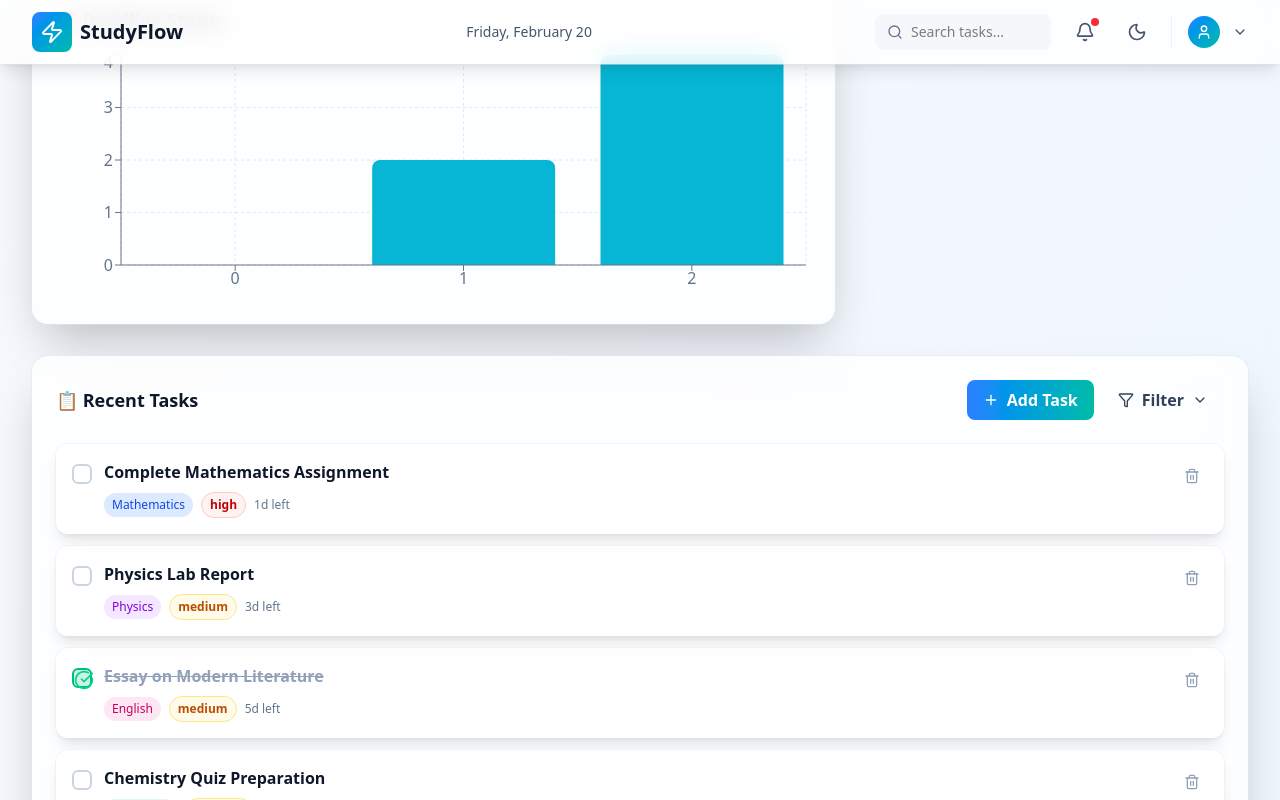
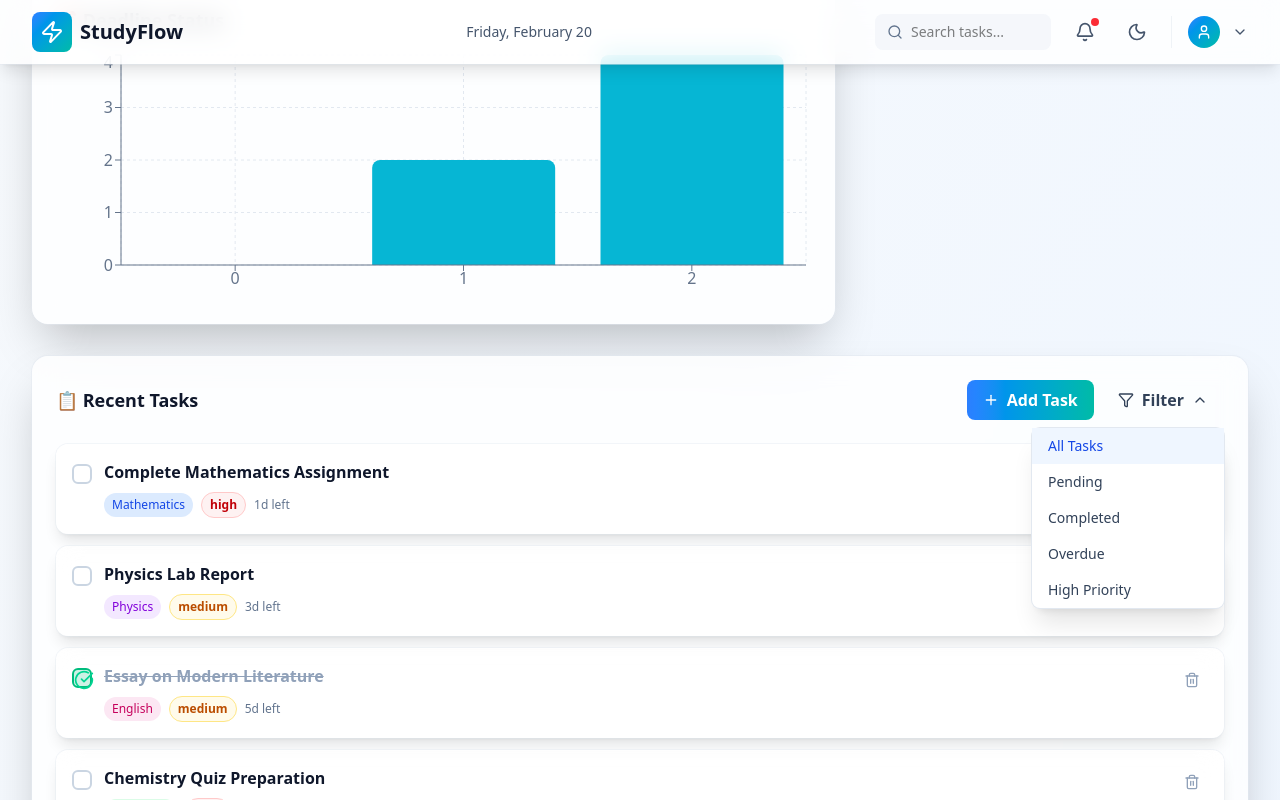
Before and after one commit to sumanth965/smart-student-productivity-system, a React (Vite) app in the folder frontend/: page /dashboard in a window 1280 px wide. Both pictures are taken after a click on the button "Filter". Shown: the part 794-1594 px from the top of the page. Built offline with nearby package versions, Linux system fonts and the light colour scheme.

Commit message:
Added navigatin to dashboard , crrt colors and filter

```diff
--- a/frontend/src/pages/Dasboard.jsx
+++ b/frontend/src/pages/Dasboard.jsx
@@ -1,39 +1,7 @@
 import React, { useState, useEffect, useCallback, useRef } from 'react';
+import { BarChart, Bar, PieChart, Pie, Cell, XAxis, YAxis, CartesianGrid, Tooltip, Legend, ResponsiveContainer, } from 'recharts';
 import {
-  BarChart,
-  Bar,
-  PieChart,
-  Pie,
-  Cell,
-  XAxis,
-  YAxis,
-  CartesianGrid,
-  Tooltip,
-  Legend,
-  ResponsiveContainer,
-} from 'recharts';
-import {
-  Plus,
-  Trash2,
-  CheckCircle,
-  AlertCircle,
-  TrendingUp,
-  Clock,
-  BookOpen,
-  Menu,
-  X,
-  Moon,
-  Sun,
-  LogOut,
-  Settings,
-  Filter,
-  Search,
-  ChevronDown,
-  Calendar,
-  Zap,
-  Brain,
-  Award,
-  User,
+  Plus, Trash2, CheckCircle, AlertCircle, TrendingUp, Clock, BookOpen, Menu, X, Moon, Sun, LogOut, Settings, Filter, Search,  ChevronDown,  Calendar,  Zap,  Brain,  Award,  User,
   Bell,
   MoreVertical,
 } from 'lucide-react';
@@ -41,6 +9,7 @@ import {
 // ============================================================================
 // Mock Data & Utilities
 // ============================================================================
+
 
 const MOCK_TASKS = [
   {
@@ -162,8 +131,7 @@ const getDaysUntil = (deadline) => {
 const StatCard = ({ icon: Icon, label, value, change, bgGradient, isDark }) => {
   return (
     <div
-      className={`relative overflow-hidden rounded-2xl backdrop-blur-md p-6 shadow-2xl ring-1 transition-all duration-300 hover:scale-105 hover:shadow-blue-500/20 ${
-        isDark
+      className={`relative overflow-hidden rounded-2xl backdrop-blur-md p-6 shadow-2xl ring-1 transition-all duration-300 hover:scale-105 hover:shadow-blue-500/20 ${isDark
         ? 'bg-slate-800/80 ring-slate-700/50 hover:bg-slate-800/90'
         : 'bg-white/80 ring-slate-200/50 hover:bg-white/90'
         }`}
@@ -180,8 +148,7 @@ const StatCard = ({ icon: Icon, label, value, change, bgGradient, isDark }) => {
             {label}
           </p>
           <p
-            className={`mt-2 text-3xl font-bold ${
-              isDark ? 'text-white' : 'text-slate-900'
+            className={`mt-2 text-3xl font-bold ${isDark ? 'text-white' : 'text-slate-900'
               }`}
           >
             {value}
@@ -199,7 +166,7 @@ const StatCard = ({ icon: Icon, label, value, change, bgGradient, isDark }) => {
           className={`rounded-xl p-3 ${bgGradient}`}
           style={{ opacity: 0.2 }}
         >
-          <Icon className="h-6 w-6 text-blue-600" />
+          <Icon className="h-6 w-6 text-red-900" />
         </div>
       </div>
     </div>
@@ -234,8 +201,7 @@ const TaskItem = ({ task, onToggle, onDelete, isDark }) => {
 
   return (
     <div
-      className={`group rounded-xl backdrop-blur-md p-4 shadow-lg ring-1 transition-all duration-300 hover:shadow-blue-500/15 ${
-        isDark
+      className={`group rounded-xl backdrop-blur-md p-4 shadow-lg ring-1 transition-all duration-300 hover:shadow-blue-500/15 ${isDark
         ? 'bg-slate-800/60 ring-slate-700/50 hover:bg-slate-800/80'
         : 'bg-white/60 ring-slate-200/40 hover:bg-white/80'
         } ${isOverdueTask ? (isDark ? 'border-l-4 border-red-500' : 'border-l-4 border-red-500') : ''}`}
@@ -249,8 +215,7 @@ const TaskItem = ({ task, onToggle, onDelete, isDark }) => {
             aria-label={`Toggle completion for ${task.title}`}
           >
             <div
-              className={`h-5 w-5 rounded-md border-2 transition-all duration-200 ${
-                task.completed
+              className={`h-5 w-5 rounded-md border-2 transition-all duration-200 ${task.completed
                 ? 'border-emerald-500 bg-emerald-500/20'
                 : isDark
                   ? 'border-slate-600 hover:border-blue-500'
@@ -266,8 +231,7 @@ const TaskItem = ({ task, onToggle, onDelete, isDark }) => {
           {/* Task Info */}
           <div className="flex-1 min-w-0">
             <h4
-              className={`font-semibold line-clamp-1 ${
-                task.completed
+              className={`font-semibold line-clamp-1 ${task.completed
                 ? isDark
                   ? 'line-through text-slate-500'
                   : 'line-through text-slate-400'
@@ -280,23 +244,20 @@ const TaskItem = ({ task, onToggle, onDelete, isDark }) => {
             </h4>
             <div className="mt-2 flex flex-wrap items-center gap-2">
               <span
-                className={`inline-block rounded-full px-2 py-1 text-xs font-medium ${
-                  subjectColor[task.subject] ||
+                className={`inline-block rounded-full px-2 py-1 text-xs font-medium ${subjectColor[task.subject] ||
                   (isDark ? 'bg-slate-700 text-slate-300' : 'bg-slate-200 text-slate-700')
                   }`}
               >
                 {task.subject}
               </span>
               <span
-                className={`inline-block rounded-full border px-2 py-1 text-xs font-semibold ${
-                  priorityColor[actualPriority]
+                className={`inline-block rounded-full border px-2 py-1 text-xs font-semibold ${priorityColor[actualPriority]
                   }`}
               >
                 {actualPriority}
               </span>
               <span
-                className={`text-xs ${
-                  isOverdueTask
+                className={`text-xs ${isOverdueTask
                   ? 'font-bold text-red-500'
                   : isDark
                     ? 'text-slate-400'
@@ -312,8 +273,7 @@ const TaskItem = ({ task, onToggle, onDelete, isDark }) => {
         {/* Actions */}
         <button
           onClick={() => onDelete(task.id)}
-          className={`flex-shrink-0 rounded-lg p-2 transition-all duration-200 hover:scale-110 ${
-            isDark
+          className={`flex-shrink-0 rounded-lg p-2 transition-all duration-200 hover:scale-110 ${isDark
             ? 'hover:bg-red-900/30 text-slate-400 hover:text-red-400'
             : 'hover:bg-red-50 text-slate-400 hover:text-red-600'
             }`}
@@ -344,8 +304,7 @@ const AIInsightsPanel = ({ tasks, isDark }) => {
 
   return (
     <div
-      className={`rounded-2xl backdrop-blur-md p-6 shadow-2xl ring-1 ${
-        isDark
+      className={`rounded-2xl backdrop-blur-md p-6 shadow-2xl ring-1 ${isDark
         ? 'bg-gradient-to-br from-slate-800/80 to-blue-900/40 ring-blue-700/30'
         : 'bg-gradient-to-br from-white/80 to-blue-50/80 ring-blue-200/30'
         }`}
@@ -360,8 +319,7 @@ const AIInsightsPanel = ({ tasks, isDark }) => {
       <div className="space-y-3">
         {highPriorityTodayCount > 0 && (
           <div
-            className={`rounded-lg border-l-4 border-red-500 p-3 ${
-              isDark ? 'bg-red-900/20' : 'bg-red-50'
+            className={`rounded-lg border-l-4 border-red-500 p-3 ${isDark ? 'bg-red-900/20' : 'bg-red-50'
               }`}
           >
             <p className={`text-sm font-semibold ${isDark ? 'text-red-300' : 'text-red-700'}`}>
@@ -372,8 +330,7 @@ const AIInsightsPanel = ({ tasks, isDark }) => {
 
         {overdueTasks.length > 0 && (
           <div
-            className={`rounded-lg border-l-4 border-orange-500 p-3 ${
-              isDark ? 'bg-orange-900/20' : 'bg-orange-50'
+            className={`rounded-lg border-l-4 border-orange-500 p-3 ${isDark ? 'bg-orange-900/20' : 'bg-orange-50'
               }`}
           >
             <p className={`text-sm font-semibold ${isDark ? 'text-orange-300' : 'text-orange-700'}`}>
@@ -383,8 +340,7 @@ const AIInsightsPanel = ({ tasks, isDark }) => {
         )}
 
         <div
-          className={`rounded-lg border-l-4 border-emerald-500 p-3 ${
-            isDark ? 'bg-emerald-900/20' : 'bg-emerald-50'
+          className={`rounded-lg border-l-4 border-emerald-500 p-3 ${isDark ? 'bg-emerald-900/20' : 'bg-emerald-50'
             }`}
         >
           <p className={`text-sm font-semibold ${isDark ? 'text-emerald-300' : 'text-emerald-700'}`}>
@@ -393,8 +349,7 @@ const AIInsightsPanel = ({ tasks, isDark }) => {
         </div>
 
         <div
-          className={`rounded-lg border-l-4 border-blue-500 p-3 ${
-            isDark ? 'bg-blue-900/20' : 'bg-blue-50'
+          className={`rounded-lg border-l-4 border-blue-500 p-3 ${isDark ? 'bg-blue-900/20' : 'bg-blue-50'
             }`}
         >
           <p className={`text-sm font-semibold ${isDark ? 'text-blue-300' : 'text-blue-700'}`}>
@@ -448,8 +403,7 @@ const AddTaskModal = ({ isOpen, onClose, onAdd, isDark }) => {
   return (
     <div className="fixed inset-0 z-50 flex items-center justify-center bg-black/50 backdrop-blur-sm p-4">
       <div
-        className={`w-full max-w-md rounded-2xl shadow-2xl ${
-          isDark
+        className={`w-full max-w-md rounded-2xl shadow-2xl ${isDark
           ? 'bg-gradient-to-br from-slate-900 to-blue-900'
           : 'bg-gradient-to-br from-white to-blue-50'
           }`}
@@ -474,8 +428,7 @@ const AddTaskModal = ({ isOpen, onClose, onAdd, isDark }) => {
             <div>
               <label
                 htmlFor="title"
-                className={`mb-2 block text-sm font-semibold ${
-                  isDark ? 'text-slate-300' : 'text-slate-700'
+                className={`mb-2 block text-sm font-semibold ${isDark ? 'text-slate-300' : 'text-slate-700'
                   }`}
               >
                 Task Title
@@ -486,8 +439,7 @@ const AddTaskModal = ({ isOpen, onClose, onAdd, isDark }) => {
                 value={formData.title}
                 onChange={(e) => setFormData({ ...formData, title: e.target.value })}
                 placeholder="e.g., Complete Math Assignment"
-                className={`w-full rounded-lg border px-4 py-2 transition-all focus:outline-none focus:ring-2 focus:ring-blue-500 ${
-                  isDark
+                className={`w-full rounded-lg border px-4 py-2 transition-all focus:outline-none focus:ring-2 focus:ring-blue-500 ${isDark
                   ? 'border-slate-700 bg-slate-800/50 text-white placeholder-slate-500'
                   : 'border-slate-200 bg-white/50 text-slate-900 placeholder-slate-400'
                   }`}
@@ -498,8 +450,7 @@ const AddTaskModal = ({ isOpen, onClose, onAdd, isDark }) => {
             <div>
               <label
                 htmlFor="subject"
-                className={`mb-2 block text-sm font-semibold ${
-                  isDark ? 'text-slate-300' : 'text-slate-700'
+                className={`mb-2 block text-sm font-semibold ${isDark ? 'text-slate-300' : 'text-slate-700'
                   }`}
               >
                 Subject
@@ -508,8 +459,7 @@ const AddTaskModal = ({ isOpen, onClose, onAdd, isDark }) => {
                 id="subject"
                 value={formData.subject}
                 onChange={(e) => setFormData({ ...formData, subject: e.target.value })}
-                className={`w-full rounded-lg border px-4 py-2 transition-all focus:outline-none focus:ring-2 focus:ring-blue-500 ${
-                  isDark
+                className={`w-full rounded-lg border px-4 py-2 transition-all focus:outline-none focus:ring-2 focus:ring-blue-500 ${isDark
                   ? 'border-slate-700 bg-slate-800/50 text-white'
                   : 'border-slate-200 bg-white/50 text-slate-900'
                   }`}
@@ -529,8 +479,7 @@ const AddTaskModal = ({ isOpen, onClose, onAdd, isDark }) => {
             <div>
               <label
                 htmlFor="deadline"
-                className={`mb-2 block text-sm font-semibold ${
-                  isDark ? 'text-slate-300' : 'text-slate-700'
+                className={`mb-2 block text-sm font-semibold ${isDark ? 'text-slate-300' : 'text-slate-700'
                   }`}
               >
                 Deadline
@@ -540,8 +489,7 @@ const AddTaskModal = ({ isOpen, onClose, onAdd, isDark }) => {
                 type="datetime-local"
                 value={formData.deadline}
                 onChange={(e) => setFormData({ ...formData, deadline: e.target.value })}
-                className={`w-full rounded-lg border px-4 py-2 transition-all focus:outline-none focus:ring-2 focus:ring-blue-500 ${
-                  isDark
+                className={`w-full rounded-lg border px-4 py-2 transition-all focus:outline-none focus:ring-2 focus:ring-blue-500 ${isDark
                   ? 'border-slate-700 bg-slate-800/50 text-white'
                   : 'border-slate-200 bg-white/50 text-slate-900'
                   }`}
@@ -552,8 +500,7 @@ const AddTaskModal = ({ isOpen, onClose, onAdd, isDark }) => {
             <div>
               <label
                 htmlFor="description"
-                className={`mb-2 block text-sm font-semibold ${
-                  isDark ? 'text-slate-300' : 'text-slate-700'
+                className={`mb-2 block text-sm font-semibold ${isDark ? 'text-slate-300' : 'text-slate-700'
                   }`}
               >
                 Description (optional)
@@ -564,8 +511,7 @@ const AddTaskModal = ({ isOpen, onClose, onAdd, isDark }) => {
                 onChange={(e) => setFormData({ ...formData, description: e.target.value })}
                 placeholder="Add task details..."
                 rows="3"
-                className={`w-full rounded-lg border px-4 py-2 transition-all focus:outline-none focus:ring-2 focus:ring-blue-500 ${
-                  isDark
+                className={`w-full rounded-lg border px-4 py-2 transition-all focus:outline-none focus:ring-2 focus:ring-blue-500 ${isDark
                   ? 'border-slate-700 bg-slate-800/50 text-white placeholder-slate-500'
                   : 'border-slate-200 bg-white/50 text-slate-900 placeholder-slate-400'
                   }`}
@@ -577,8 +523,7 @@ const AddTaskModal = ({ isOpen, onClose, onAdd, isDark }) => {
               <button
                 type="button"
                 onClick={onClose}
-                className={`flex-1 rounded-lg px-4 py-2 font-semibold transition-all ${
-                  isDark
+                className={`flex-1 rounded-lg px-4 py-2 font-semibold transition-all ${isDark
                   ? 'hover:bg-slate-700/50 text-slate-300'
                   : 'hover:bg-slate-100 text-slate-700'
                   }`}
@@ -604,6 +549,7 @@ const AddTaskModal = ({ isOpen, onClose, onAdd, isDark }) => {
 // ============================================================================
 
 export default function Dashboard() {
+  const [open, setOpen] = useState(false);
   const [isDark, setIsDark] = useState(false);
   const [tasks, setTasks] = useState(MOCK_TASKS);
   const [filter, setFilter] = useState('all');
@@ -733,16 +679,14 @@ export default function Dashboard() {
 
   return (
     <div
-      className={`min-h-screen ${
-        isDark
+      className={`min-h-screen ${isDark
         ? 'bg-gradient-to-br from-slate-900 via-blue-900 to-slate-900'
         : 'bg-gradient-to-br from-slate-50 to-blue-50'
         }`}
     >
       {/* ========== NAVBAR ========== */}
       <nav
-        className={`sticky top-0 z-40 backdrop-blur-md shadow-lg ring-1 ${
-          isDark
+        className={`sticky top-0 z-40 backdrop-blur-md shadow-lg ring-1 ${isDark
           ? 'bg-slate-900/80 ring-slate-700/50'
           : 'bg-white/80 ring-slate-200/50'
           }`}
@@ -755,8 +699,7 @@ export default function Dashboard() {
                 <Zap className="h-6 w-6 text-white" />
               </div>
               <h1
-                className={`text-xl font-bold ${
-                  isDark ? 'text-white' : 'text-slate-900'
+                className={`text-xl font-bold ${isDark ? 'text-white' : 'text-slate-900'
                   } hidden sm:block`}
               >
                 StudyFlow
@@ -765,8 +708,7 @@ export default function Dashboard() {
 
             {/* Date - Hidden on mobile */}
             <div
-              className={`hidden sm:block text-sm font-medium ${
-                isDark ? 'text-slate-400' : 'text-slate-600'
+              className={`hidden sm:block text-sm font-medium ${isDark ? 'text-slate-400' : 'text-slate-600'
                 }`}
             >
               {new Date().toLocaleDateString('en-US', {
@@ -792,8 +734,7 @@ export default function Dashboard() {
 
               {/* Notifications */}
               <button
-                className={`relative rounded-lg p-2 transition-all hover:scale-110 ${
-                  isDark
+                className={`relative rounded-lg p-2 transition-all hover:scale-110 ${isDark
                   ? 'hover:bg-slate-800 text-slate-400'
                   : 'hover:bg-slate-100 text-slate-600'
                   }`}
@@ -806,8 +747,7 @@ export default function Dashboard() {
               {/* Theme Toggle */}
               <button
                 onClick={() => setIsDark(!isDark)}
-                className={`rounded-lg p-2 transition-all hover:scale-110 ${
-                  isDark
+                className={`rounded-lg p-2 transition-all hover:scale-110 ${isDark
                   ? 'hover:bg-slate-800 text-slate-400'
                   : 'hover:bg-slate-100 text-slate-600'
                   }`}
@@ -829,8 +769,7 @@ export default function Dashboard() {
               {/* Mobile Menu Toggle */}
               <button
                 onClick={() => setShowMobileMenu(!showMobileMenu)}
-                className={`md:hidden rounded-lg p-2 ${
-                  isDark
+                className={`md:hidden rounded-lg p-2 ${isDark
                   ? 'hover:bg-slate-800 text-slate-400'
                   : 'hover:bg-slate-100 text-slate-600'
                   }`}
@@ -848,8 +787,7 @@ export default function Dashboard() {
         {/* Header Section */}
         <div className="mb-8">
           <h1
-            className={`text-3xl font-bold ${
-              isDark ? 'text-white' : 'text-slate-900'
+            className={`text-3xl font-bold ${isDark ? 'text-white' : 'text-slate-900'
               }`}
           >
             Welcome back! 👋
@@ -902,15 +840,13 @@ export default function Dashboard() {
           <div className="lg:col-span-2 space-y-6">
             {/* Priority Distribution Chart */}
             <div
-              className={`rounded-2xl backdrop-blur-md p-6 shadow-2xl ring-1 ${
-                isDark
+              className={`rounded-2xl backdrop-blur-md p-6 shadow-2xl ring-1 ${isDark
                 ? 'bg-slate-800/80 ring-slate-700/50'
                 : 'bg-white/80 ring-slate-200/50'
                 }`}
             >
               <h3
-                className={`mb-4 font-bold text-lg ${
-                  isDark ? 'text-white' : 'text-slate-900'
+                className={`mb-4 font-bold text-lg ${isDark ? 'text-white' : 'text-slate-900'
                   }`}
               >
                 📊 Task Priority Distribution
@@ -944,15 +880,13 @@ export default function Dashboard() {
 
             {/* Deadline Status Chart */}
             <div
-              className={`rounded-2xl backdrop-blur-md p-6 shadow-2xl ring-1 ${
-                isDark
+              className={`rounded-2xl backdrop-blur-md p-6 shadow-2xl ring-1 ${isDark
                 ? 'bg-slate-800/80 ring-slate-700/50'
                 : 'bg-white/80 ring-slate-200/50'
                 }`}
             >
               <h3
-                className={`mb-4 font-bold text-lg ${
-                  isDark ? 'text-white' : 'text-slate-900'
+                className={`mb-4 font-bold text-lg ${isDark ? 'text-white' : 'text-slate-900'
                   }`}
               >
                 ⏰ Deadline Status
@@ -988,8 +922,7 @@ export default function Dashboard() {
         <div className="grid grid-cols-1 gap-6 lg:grid-cols-3 mb-8">
           <div className="lg:col-span-3">
             <div
-              className={`rounded-2xl backdrop-blur-md p-6 shadow-2xl ring-1 ${
-                isDark
+              className={`rounded-2xl backdrop-blur-md p-6 shadow-2xl ring-1 ${isDark
                 ? 'bg-slate-800/80 ring-slate-700/50'
                 : 'bg-white/80 ring-slate-200/50'
                 }`}
@@ -997,8 +930,7 @@ export default function Dashboard() {
               {/* Header with Actions */}
               <div className="mb-6 flex flex-col gap-4 sm:flex-row sm:items-center sm:justify-between">
                 <h3
-                  className={`font-bold text-lg ${
-                    isDark ? 'text-white' : 'text-slate-900'
+                  className={`font-bold text-lg ${isDark ? 'text-white' : 'text-slate-900'
                     }`}
                 >
                   📋 Recent Tasks
@@ -1012,12 +944,11 @@ export default function Dashboard() {
                     <Plus className="h-4 w-4" />
                     <span>Add Task</span>
                   </button>
-
                   {/* Filter Dropdown */}
-                  <div className="relative group">
+                  <div className="relative">
                     <button
-                      className={`flex items-center gap-2 rounded-lg px-4 py-2 font-semibold transition-all ${
-                        isDark
+                      onClick={() => setOpen(!open)}
+                      className={`flex items-center gap-2 rounded-lg px-4 py-2 font-semibold transition-all ${isDark
                         ? 'hover:bg-slate-700/50 text-slate-300'
                         : 'hover:bg-slate-100 text-slate-700'
                         }`}
@@ -1025,13 +956,20 @@ export default function Dashboard() {
                     >
                       <Filter className="h-4 w-4" />
                       <span>Filter</span>
-                      <ChevronDown className="h-4 w-4" />
+
+                      {/* Arrow Rotate */}
+                      <ChevronDown
+                        className={`h-4 w-4 transition-transform duration-300 ${open ? 'rotate-180' : ''
+                          }`}
+                      />
                     </button>
 
                     {/* Dropdown Menu */}
                     <div
-                      className={`absolute right-0 mt-0 hidden w-48 rounded-lg shadow-xl ring-1 group-hover:block ${
-                        isDark
+                      className={`absolute right-0 top-full mt-2 w-48 rounded-lg shadow-xl ring-1 z-50 transform transition-all duration-200 origin-top ${open
+                        ? 'scale-100 opacity-100'
+                        : 'scale-95 opacity-0 pointer-events-none'
+                        } ${isDark
                           ? 'bg-slate-800 ring-slate-700'
                           : 'bg-white ring-slate-200'
                         }`}
@@ -1045,17 +983,17 @@ export default function Dashboard() {
                       ].map((option) => (
                         <button
                           key={option.value}
-                          onClick={() => setFilter(option.value)}
-                          className={`block w-full px-4 py-2 text-left text-sm transition-all ${
-                            filter === option.value
+                          onClick={() => {
+                            setFilter(option.value);
+                            setOpen(false); // Close after click
+                          }}
+                          className={`block w-full px-4 py-2 text-left text-sm transition-all ${filter === option.value
                             ? isDark
                               ? 'bg-blue-900/50 text-blue-300'
                               : 'bg-blue-50 text-blue-700'
                             : isDark
                               ? 'text-slate-300 hover:bg-slate-700/50'
                               : 'text-slate-700 hover:bg-slate-100'
-                          } ${option.value === 'all' ? 'rounded-t-lg' : ''} ${
-                            option.value === 'high-priority' ? 'rounded-b-lg' : ''
                             }`}
                         >
                           {option.label}
@@ -1097,8 +1035,7 @@ export default function Dashboard() {
                 <div className="flex flex-col items-center justify-center py-12">
                   <CheckCircle className={`h-12 w-12 mb-4 ${isDark ? 'text-slate-600' : 'text-slate-300'}`} />
                   <p
-                    className={`text-sm font-medium ${
-                      isDark ? 'text-slate-400' : 'text-slate-500'
+                    className={`text-sm font-medium ${isDark ? 'text-slate-400' : 'text-slate-500'
                       }`}
                   >
                     {searchQuery
@@ -1122,16 +1059,14 @@ export default function Dashboard() {
 
       {/* ========== Footer ========== */}
       <footer
-        className={`border-t py-8 ${
-          isDark
+        className={`border-t py-8 ${isDark
           ? 'border-slate-700/50 bg-slate-900/50'
           : 'border-slate-200/50 bg-white/30'
           }`}
       >
         <div className="mx-auto max-w-7xl px-4 sm:px-6 lg:px-8">
           <p
-            className={`text-center text-sm ${
-              isDark ? 'text-slate-400' : 'text-slate-600'
+            className={`text-center text-sm ${isDark ? 'text-slate-400' : 'text-slate-600'
               }`}
           >
             Smart Student Productivity System © 2024. Build with ❤️ for academic success.
```
Also changed, not shown: frontend/src/pages/LoginPage.jsx (+7 -1 lines). Lines whose indentation alone changed are shown as unchanged.
